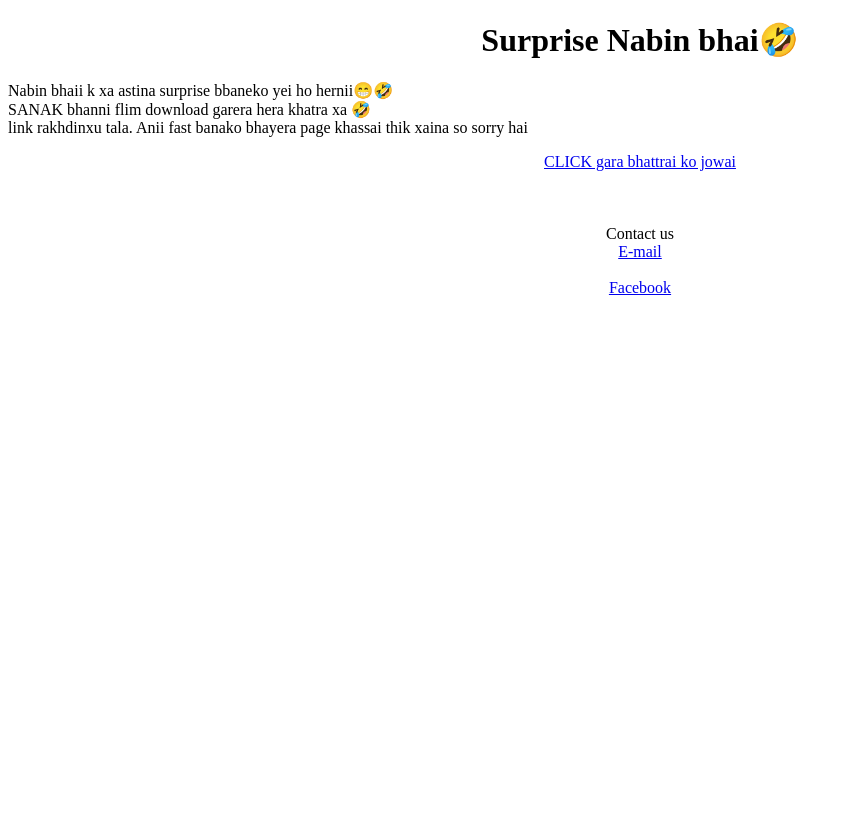
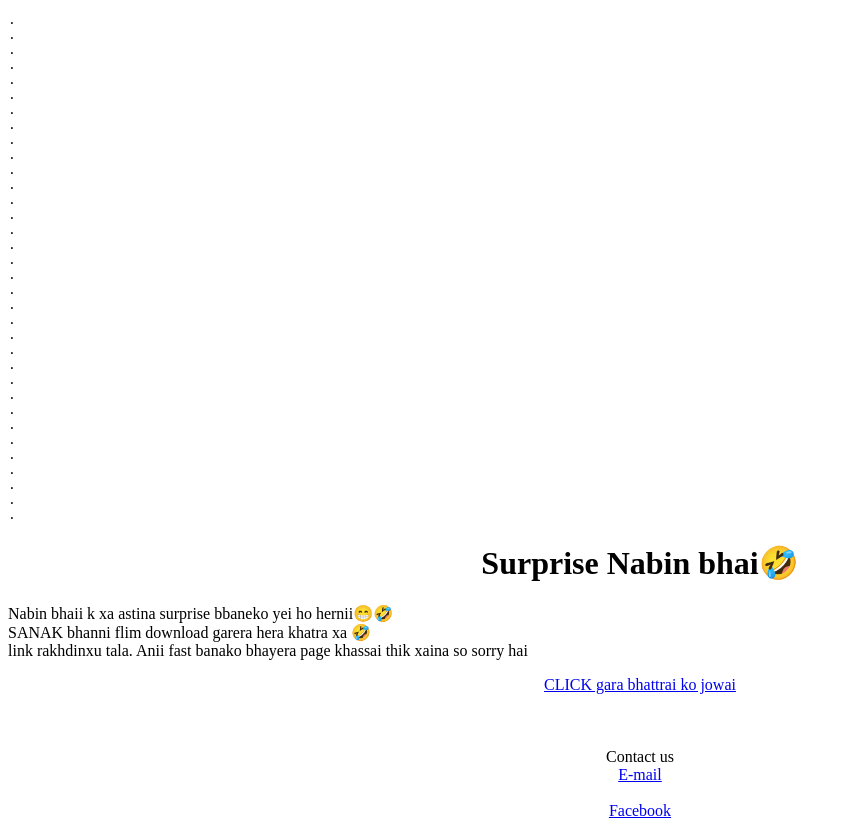
Before and after one commit to yubrajbhai/Nabin-, a plain HTML site: page index.html in a window 1280 px wide. Shown: the whole page, without its empty margins (0-851 px from the left). Before the commit the page ends 800 px from the top, so only its background shows below. Drawn offline with Linux system fonts and the light colour scheme.

Commit message:
update index.html

```diff
--- a/index.html
+++ b/index.html
@@ -4,6 +4,42 @@
 <title>.... </title>
 </head>
 <body>
+<pre>
+.
+.
+.
+.
+.
+.
+.
+.
+.
+.
+.
+.
+.
+.
+.
+.
+.
+.
+.
+.
+.
+.
+.
+.
+.
+.
+.
+.
+.
+.
+.
+.
+.
+.
+</pre>
   <center><b><h1>Surprise  Nabin bhai🤣</h1></center></b>
   <p>Nabin bhaii k xa astina surprise bbaneko yei ho hernii😁🤣<br>
   SANAK bhanni flim download garera hera khatra xa 🤣<br>
```
